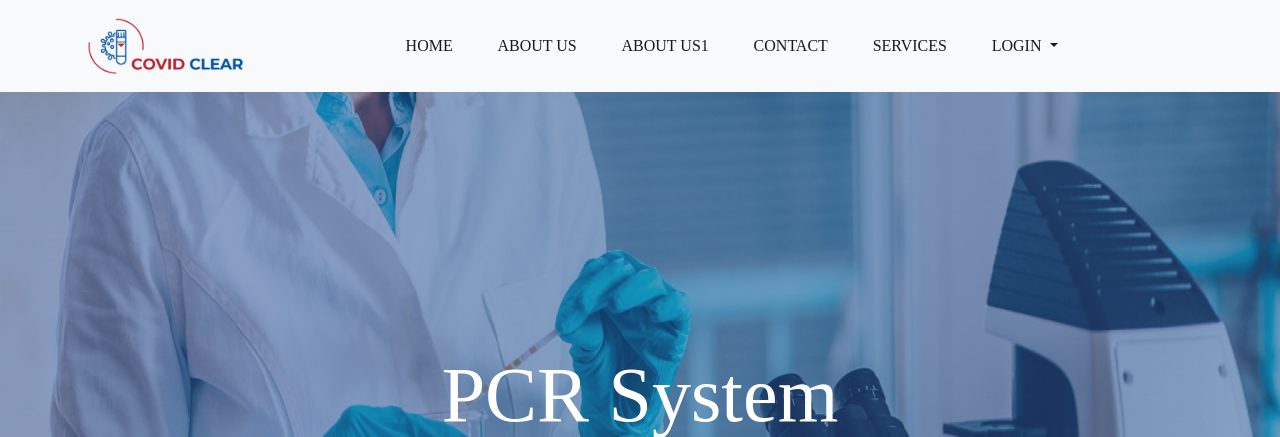
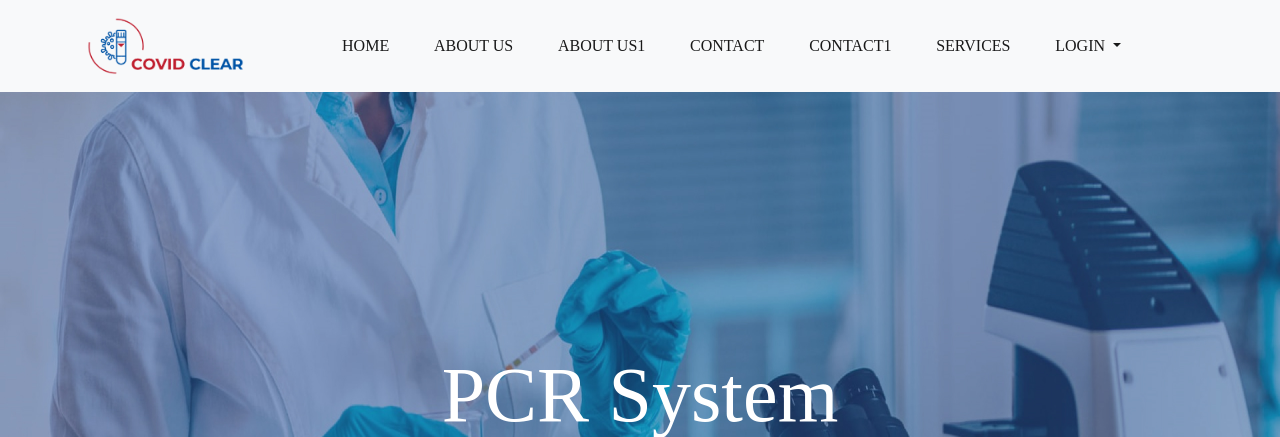
Before and after one commit to jamshaidcheena/covidclear1, a PHP site: page / in a window 1280 px wide. Shown: the top 437 px of the page. Run offline with PHP 8.4, Linux system fonts and the light colour scheme; some libraries are stand-ins or nearby versions.

Commit message:
changes the index.php file by jamshaid cheena

```diff
--- a/index.php
+++ b/index.php
@@ -34,6 +34,9 @@
         </li>
         <li class="nav-item">
           <a class="nav-link active" href="#">CONTACT</a>
+        </li>
+        <li class="nav-item">
+          <a class="nav-link active" href="#">CONTACT1</a>
         </li>
         <li class="nav-item">
           <a class="nav-link active" href="#">SERVICES</a>
```
